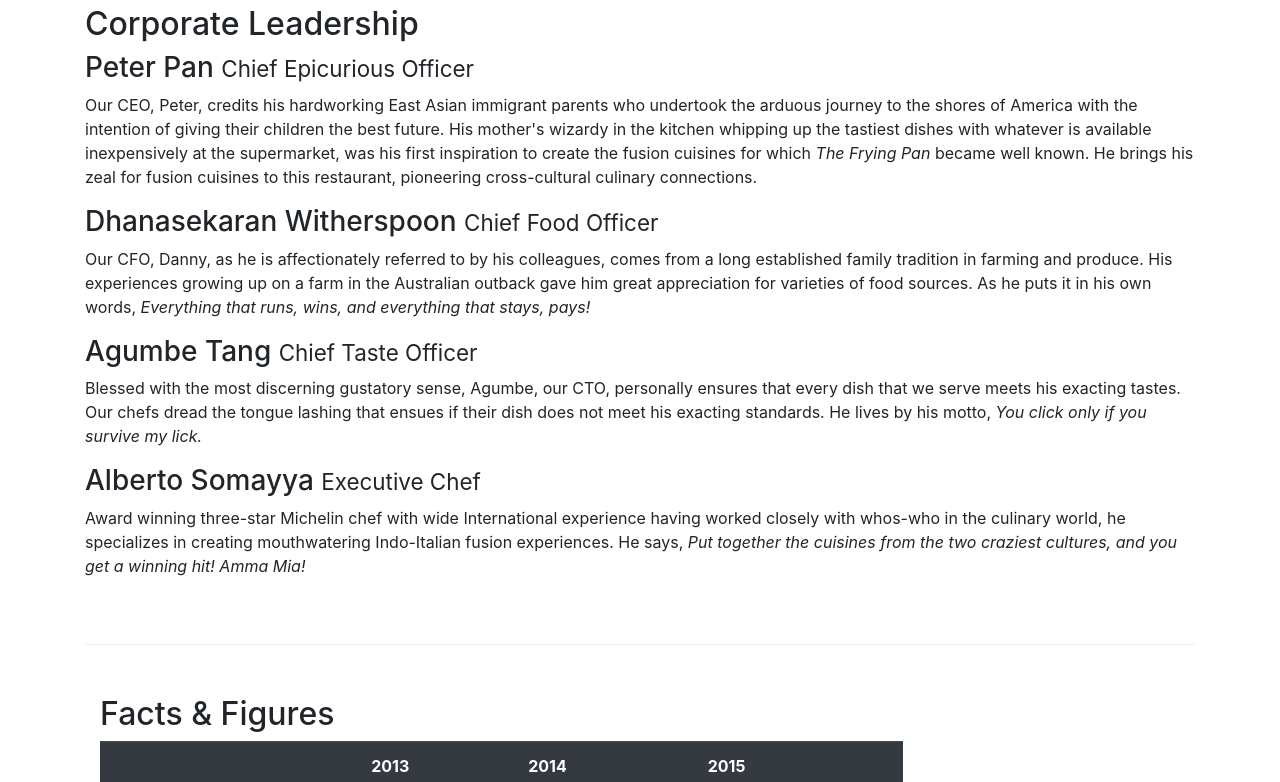
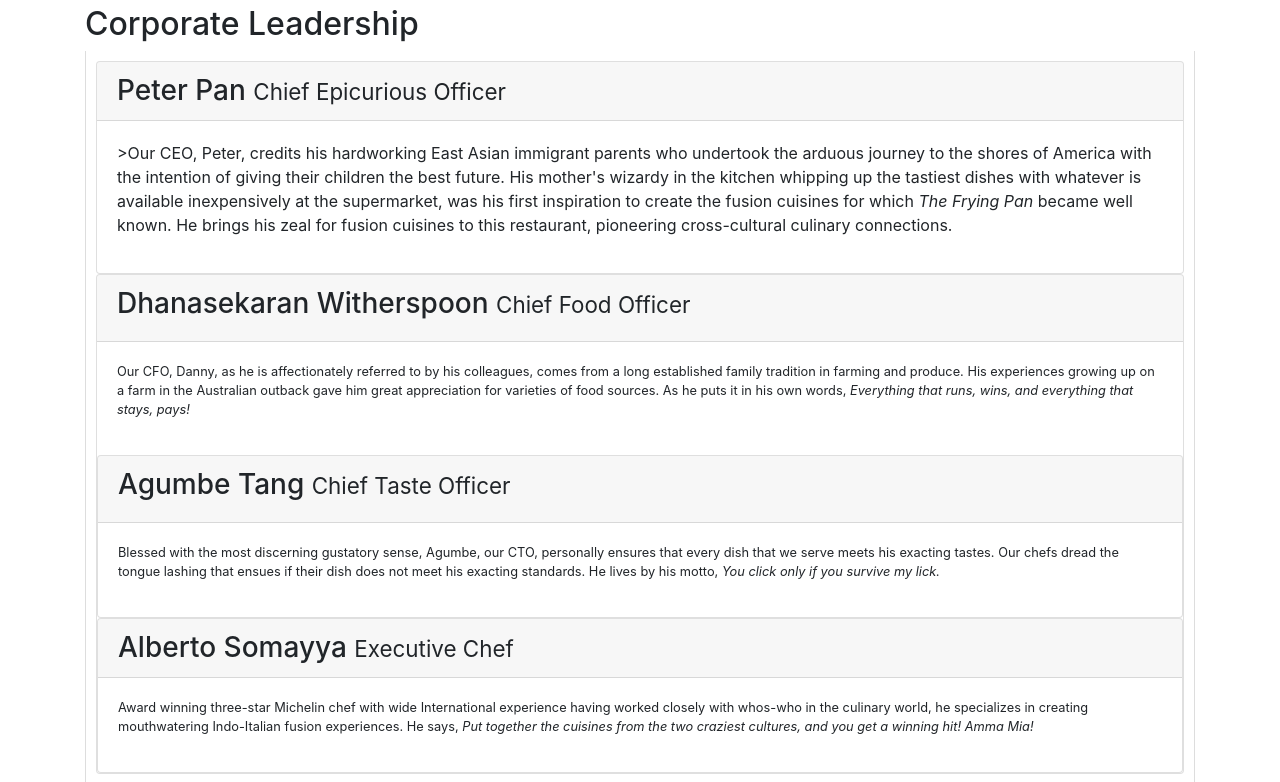
Before and after one commit to NIticache/Restaurant-website, a website: page aboutus.html in a window 1280 px wide. Shown: the part 920-1702 px from the top of the page. Drawn offline with nearby package versions, Linux system fonts and the light colour scheme.

Commit message:
accordians

```diff
--- a/aboutus.html
+++ b/aboutus.html
@@ -76,6 +76,7 @@
                     <p>Started in 2010, Ristorante con Fusion quickly established itself as a culinary icon par excellence in Hong Kong. With its unique brand of world fusion cuisine that can be found nowhere else, it enjoys patronage from the A-list clientele in Hong Kong.  Featuring four of the best three-star Michelin chefs in the world, you never know what will arrive on your plate the next time you visit us.</p>
                     <p>The restaurant traces its humble beginnings to <em>The Frying Pan</em>, a successful chain started by our CEO, Mr. Peter Pan, that featured for the first time the world's best cuisines in a pan.</p>
                 </div>
+
                 <div class="col-12 col-sm-6">
                     <div class="card">
                         <h3 class="card-header bg-primary text-white">Facts At a Glance</h3>
@@ -114,15 +115,81 @@
         <div class="row-content">
             <div >
                 <h2  >Corporate Leadership</h2>
-                <h3 >Peter Pan <small>Chief Epicurious Officer</small></h3>
-                <p class="d-none d-sm-block">Our CEO, Peter, credits his hardworking East Asian immigrant parents who undertook the arduous journey to the shores of America with the intention of giving their children the best future. His mother's wizardy in the kitchen whipping up the tastiest dishes with whatever is available inexpensively at the supermarket, was his first inspiration to create the fusion cuisines for which <em>The Frying Pan</em> became well known. He brings his zeal for fusion cuisines to this restaurant, pioneering cross-cultural culinary connections.</p>
-                <h3>Dhanasekaran Witherspoon <small>Chief Food Officer</small></h3>
-                <p class="d-none d-sm-block">Our CFO, Danny, as he is affectionately referred to by his colleagues, comes from a long established family tradition in farming and produce. His experiences growing up on a farm in the Australian outback gave him great appreciation for varieties of food sources. As he puts it in his own words, <em>Everything that runs, wins, and everything that stays, pays!</em></p>
-                <h3>Agumbe Tang <small>Chief Taste Officer</small></h3>
-                <p class="d-none d-sm-block">Blessed with the most discerning gustatory sense, Agumbe, our CTO, personally ensures that every dish that we serve meets his exacting tastes. Our chefs dread the tongue lashing that ensues if their dish does not meet his exacting standards. He lives by his motto, <em>You click only if you survive my lick.</em></p>
-                <h3>Alberto Somayya <small>Executive Chef</small></h3>
-                <p class="d-none d-sm-block">Award winning three-star Michelin chef with wide International experience having worked closely with whos-who in the culinary world, he specializes in creating mouthwatering Indo-Italian fusion experiences. He says, <em>Put together the cuisines from the two craziest cultures, and you get a winning hit! Amma Mia!</em></p>
-            </div>
+
+
+
+                <div class="tab-content">
+
+
+                    <div class="card">
+                        <div class="card-header" role="tab" id="peterhead">
+                        <h3 class="mb-0">
+                            <a data-toggle="collapse" data-target="#peter">
+                            Peter Pan <small>Chief Epicurious Officer</small>
+                            </a>
+                        </h3>
+                        </div>
+                        <div class="collapse show" id="peter" data-parent="#accordion">
+                            <div class="card-body">
+                                <p class="d-none d-sm-block">>Our CEO, Peter, credits his hardworking East Asian immigrant parents who undertook the arduous journey to the shores of America with the intention of giving their children the best future. His mother's wizardy in the kitchen whipping up the tastiest dishes with whatever is available inexpensively at the supermarket, was his first inspiration to create the fusion cuisines for which <em>The Frying Pan</em> became well known. He brings his zeal for fusion cuisines to this restaurant, pioneering cross-cultural culinary connections.</p>
+                            </div>
+                        </div>
+                    </div>
+
+
+                    <div class="card">
+
+                        <div class="card-header role="tab" id=#dannyhead>
+                            <h3 class="mb=0"> <a data-toggle="collapse"  data-target="#danny"> Dhanasekaran Witherspoon <small>Chief Food Officer </a></h3>
+
+                        </div>
+                        <div class="collapse show" id="danny" data-parent="#accordion">
+                            <div class="card-body">
+                                <p class="d-none d-sm-block">Our CFO, Danny, as he is affectionately referred to by his colleagues, comes from a long established family tradition in farming and produce. His experiences growing up on a farm in the Australian outback gave him great appreciation for varieties of food sources. As he puts it in his own words, <em>Everything that runs, wins, and everything that stays, pays!</em></p>
+
+                        </div>
+
+
+                    </div>
+
+
+                    <div class="card">
+                        <div class="card-header" role="tab" id="agumbehead">
+                        <h3 class="mb-0">
+                            <a data-toggle="collapse" data-target="#agumbe">
+                                <h3>Agumbe Tang <small>Chief Taste Officer</small></h3>
+                            </a>
+                        </h3>
+                        </div>
+                        <div class="collapse show" id="agumbe" data-parent="#accordion">
+                            <div class="card-body">
+                                <p class="d-none d-sm-block">Blessed with the most discerning gustatory sense, Agumbe, our CTO, personally ensures that every dish that we serve meets his exacting tastes. Our chefs dread the tongue lashing that ensues if their dish does not meet his exacting standards. He lives by his motto, <em>You click only if you survive my lick.</em></p>
+                            </div>
+                        </div>
+                    </div>
+
+
+                    <div class="card">
+                        <div class="card-header" role="tab" id="albertohead">
+                        <h3 class="mb-0">
+                            <a data-toggle="collapse" data-target="#alberto">
+                                Alberto Somayya <small>Executive Chef</small>
+                            </a>
+                        </h3>
+                        </div>
+                        <div class="collapse show" id="alberto" data-parent="#accordion">
+                            <div class="card-body">
+                                <p class="d-none d-sm-block">Award winning three-star Michelin chef with wide International experience having worked closely with whos-who in the culinary world, he specializes in creating mouthwatering Indo-Italian fusion experiences. He says, <em>Put together the cuisines from the two craziest cultures, and you get a winning hit! Amma Mia!</em></p>
+                            </div>
+                        </div>
+                    </div>
+
+
+
+                 </div>
+
+
+             </div>
        </div>
 
        <div class="row row-content">
@@ -161,7 +228,7 @@
                                 <th>Annual Turnover</th>
                                 <td>$251,325</td>
                                 <td>$1,250,375</td>
-                                <td>~$3,000,000</td>
+                                <td> $3,000,000</td>
                             </tr>
                         </tbody>
                     </table>
--- a/css/style.css
+++ b/css/style.css
@@ -38,3 +38,9 @@ body{
 .navbar-dark {
      background-color: #512DA8;
 }
+.tab-content {
+    border-left: 1px solid #ddd;
+    border-right: 1px solid #ddd;
+    border-bottom: 1px solid #ddd;
+    padding: 10px;
+}
```
Also changed, not shown: contactus.html (+33 -0 lines).
